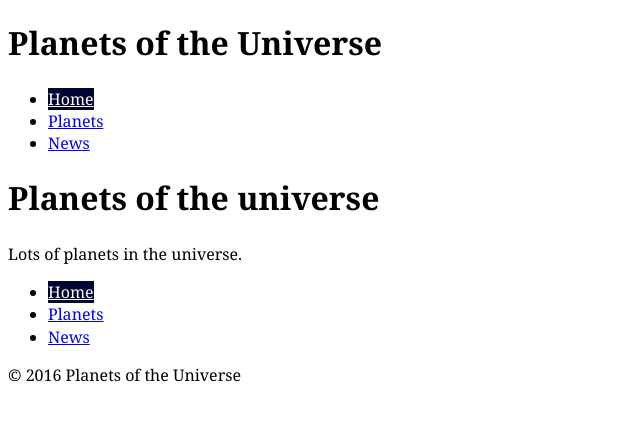
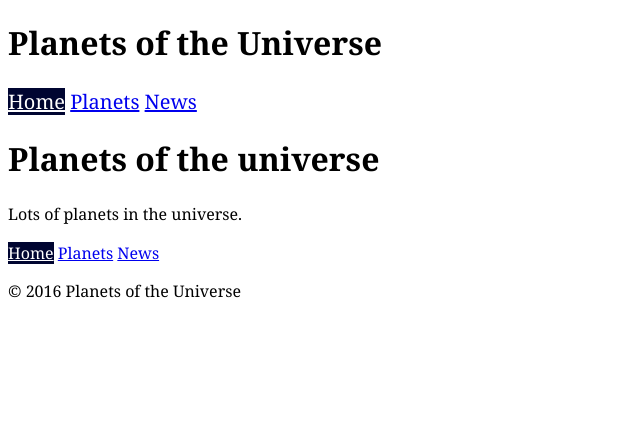
Before and after one commit to a-rigatuso/planets-of-the-universe, a Jekyll site: the page built from index.html, in a window 1280 px wide. Shown: the top 421 px of the page, without its empty margins (0-640 px from the left). Built offline with Jekyll 4.4.1, drawn with Linux system fonts in a browser that asks for light colours.

Commit message:
Add styling and separate navs

```diff
--- a/_includes/nav.html
+++ b/_includes/nav.html
@@ -1,5 +1,5 @@
 <nav>
-    <ul class="{{include.navclass}}">
+    <ul class="nav {{include.navclass}}">
         <li><a href="{{site.baseurl}}/index.html" class="{% if page.url == '/' %}
           current
         {% endif %}">Home</a></li>
--- a/css/common.css
+++ b/css/common.css
@@ -8,3 +8,17 @@
   background-color: #000531;
   color: #fff;
 }
+
+.nav {
+  margin: 0;
+  padding: 0;
+  list-style-type: none;
+}
+
+.nav > li {
+  display: inline-block;
+}
+
+.nav-top {
+  font-size: 1.25em;
+}
```
